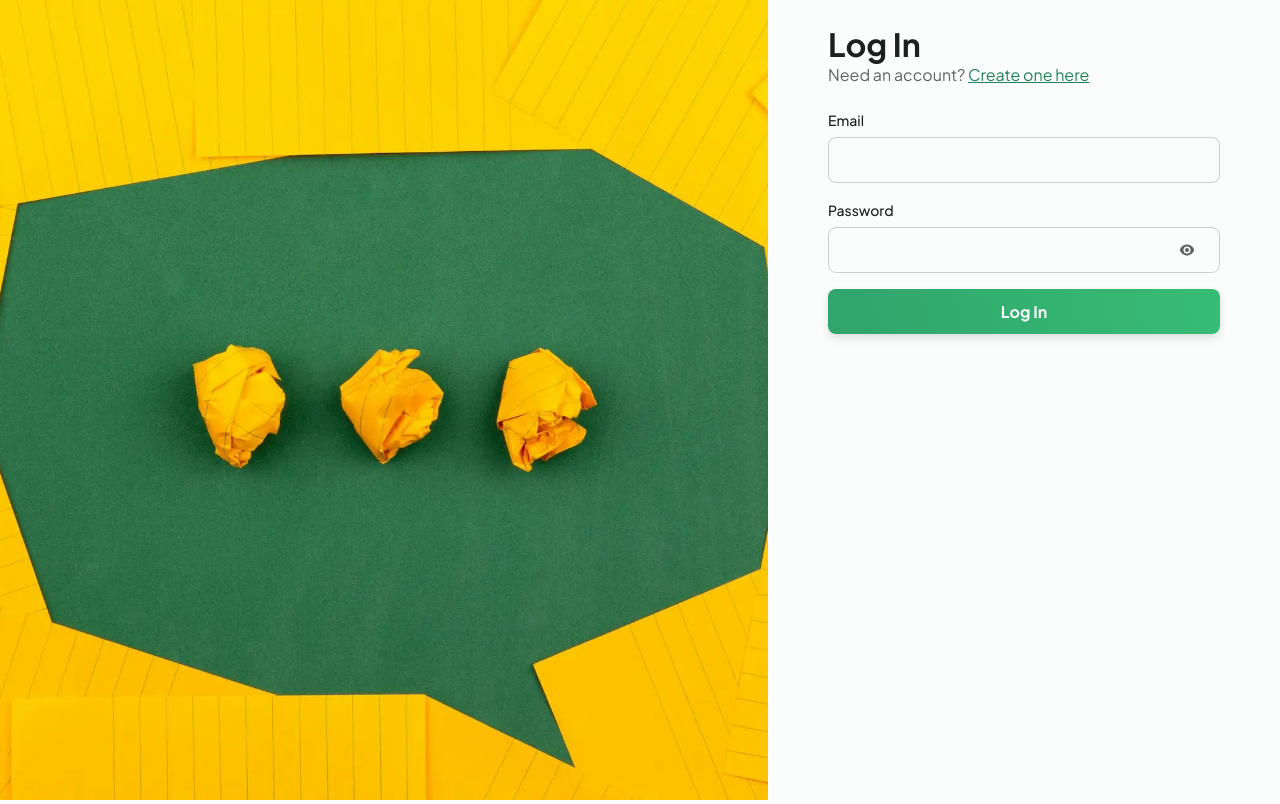
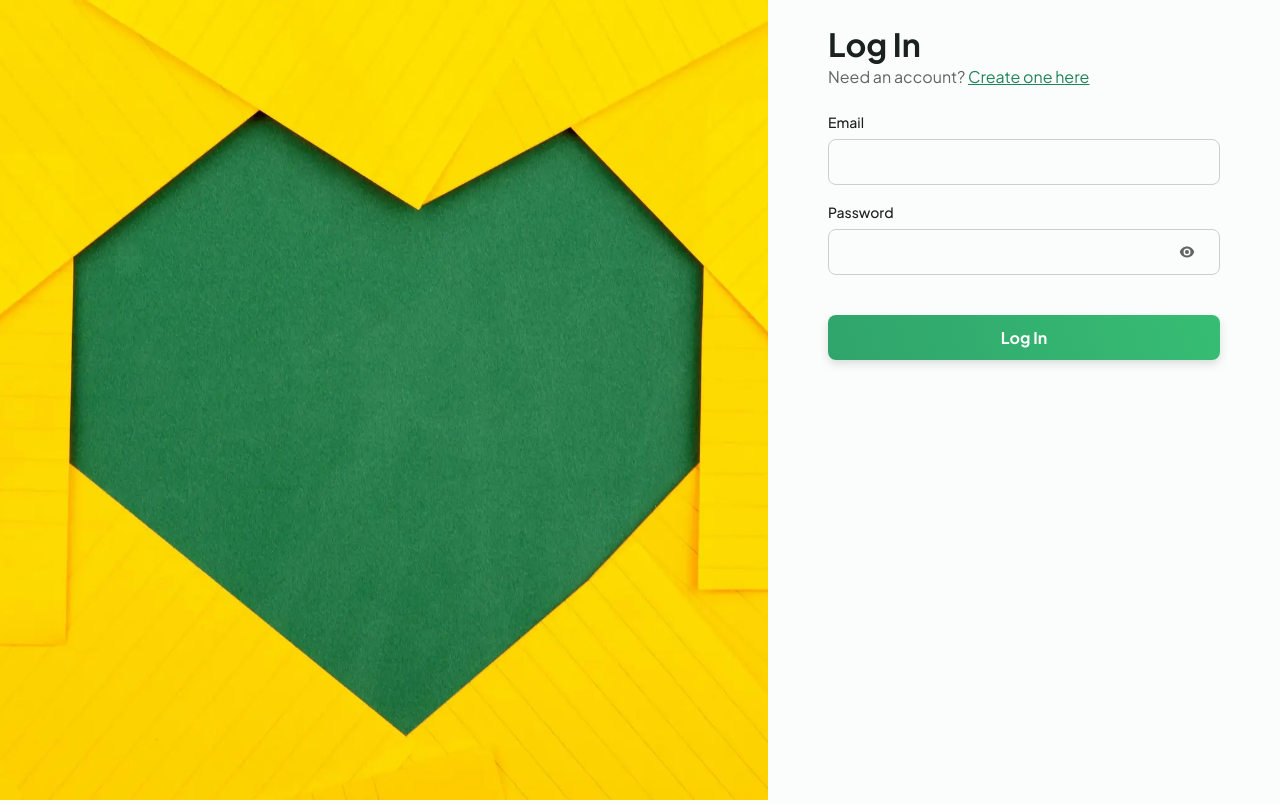
Before and after one commit to justinpv98/tantan-chat, a React (Vite) app in the folder client/: page /login in a window 1280 px wide. Built offline with nearby package versions, Linux system fonts and the light colour scheme; no server answers.

Commit message:
Fix spacing issues on auth pages

```diff
--- a/client/src/features/ui/Heading/Heading.tsx
+++ b/client/src/features/ui/Heading/Heading.tsx
@@ -1,4 +1,5 @@
 import { styled } from "@/stitches.config";
+import { CSS } from "@stitches/react";
 
 
 import React from 'react'
@@ -8,13 +9,14 @@ type HeadingSize = 'h1' | 'h2' | 'h3' | 'h4' | 'h5' | 'h6' | undefined
 type Props = {
   as?: HeadingSize;
   children?: React.ReactNode;
+  css?: CSS;
   size?: HeadingSize;
 }
 
-export default function Heading({as, children, size, ...rest}: Props) {
+export default function Heading({as, children, css, size, ...rest}: Props) {
   const headingSize: HeadingSize = size ? size : as;
   return (
-    <_Heading as={as} size={headingSize} {...rest}>{children}</_Heading>
+    <_Heading as={as} css={css} size={headingSize} {...rest}>{children}</_Heading>
   )
 }
 const _Heading = styled("h3", {
--- a/client/src/pages/Login/Login.tsx
+++ b/client/src/pages/Login/Login.tsx
@@ -19,7 +19,7 @@ import {
   TextInput,
 } from "@/features/ui";
 
-const image = new URL("../../assets/chat1.webp", import.meta.url).href;
+const image = new URL("../../assets/chat2.webp", import.meta.url).href;
 
 export default function Login() {
   const { login, message } = useAuth();
@@ -42,7 +42,6 @@ export default function Login() {
   });
 
   async function onSubmitForm(data: loginData) {
-    console.log(data)
     login(data);
   }
 
@@ -54,9 +53,9 @@ export default function Login() {
       <Box as="main" css={{ width: "100%", "@lg": { width: "40vw" } }}>
         <FormContainer onSubmit={handleSubmit(onSubmitForm)}>
           <Box css={{ marginBlockEnd: "$150" }}>
-            <Heading as="h1">Log In</Heading>
+            <Heading as="h1" css={{marginBottom: "$012"}}>Log In</Heading>
             <Text color="lowContrast">
-              Need an account? <Link to="/">Create one here</Link>
+              Need an account? <Link to="/register">Create one here</Link>
             </Text>
           </Box>
           <Controller
@@ -97,6 +96,7 @@ export default function Login() {
                 value={value}
                 ref={ref}
                 name="password"
+                css={{marginBlockEnd: "$250"}}
               />
             )}
             name="password"
@@ -114,15 +114,13 @@ export default function Login() {
 const ImageContainer = styled(Box, {
   display: "none",
   "@lg": {
-    display: "block",
+    display: "flex",
     position: "sticky",
     width: "60vw",
     height: "100vh",
   },
 });
 
-const eeput = styled("input", {});
-
 const FormContainer = styled("form", {
   margin: "0 auto",
   padding: "1.5rem",
--- a/client/src/pages/Register/Register.tsx
+++ b/client/src/pages/Register/Register.tsx
@@ -43,7 +43,6 @@ export default function Register() {
   });
 
   async function onSubmitForm(data: registerData) {
-    console.log(data);
     signUp(data);
   }
 
@@ -55,7 +54,7 @@ export default function Register() {
       <Box as="main" css={{ width: "100%", "@lg": { width: "40vw" } }}>
         <FormContainer onSubmit={handleSubmit(onSubmitForm)}>
           <Box css={{ marginBlockEnd: "$150" }}>
-            <Heading as="h1">Sign Up</Heading>
+            <Heading as="h1" css={{marginBottom: "$012"}}>Sign Up</Heading>
             <Text color="lowContrast">
               Join us for free or <Link to="/login">log in here</Link>
             </Text>
@@ -119,6 +118,7 @@ export default function Register() {
                 value={value}
                 ref={ref}
                 name="password"
+                css={{marginBlockEnd: "$250"}}
               />
             )}
             name="password"
@@ -136,15 +136,13 @@ export default function Register() {
 const ImageContainer = styled(Box, {
   display: "none",
   "@lg": {
-    display: "block",
+    display: "flex",
     position: "sticky",
     width: "60vw",
     height: "100vh",
   },
 });
 
-const eeput = styled("input", {});
-
 const FormContainer = styled("form", {
   margin: "0 auto",
   padding: "1.5rem",
```
Also changed, not shown: client/src/constants/routes.tsx (+17 -5 lines).
